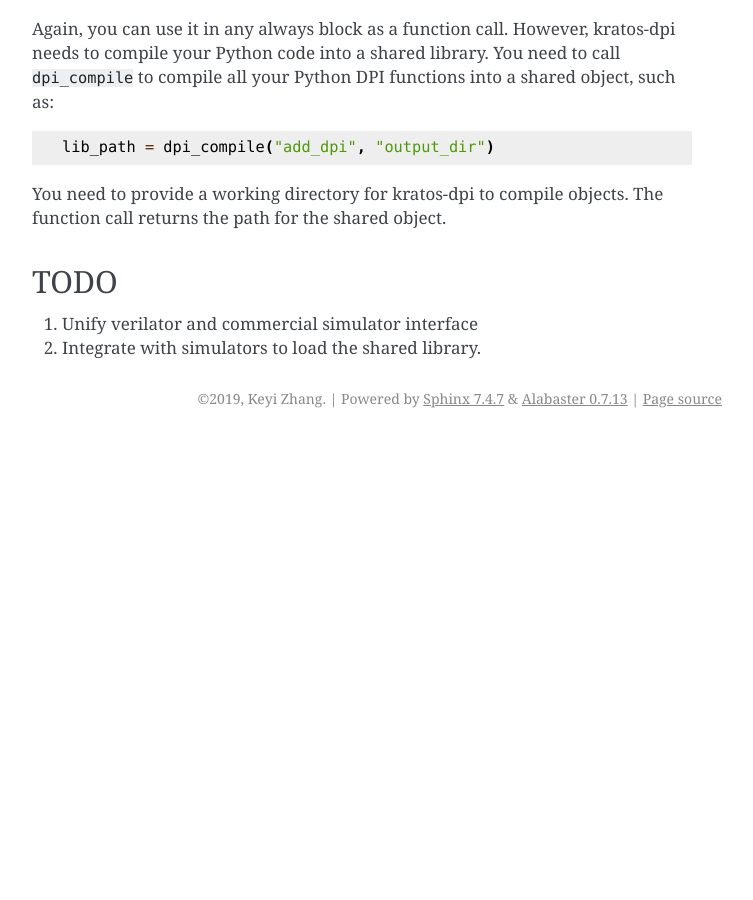
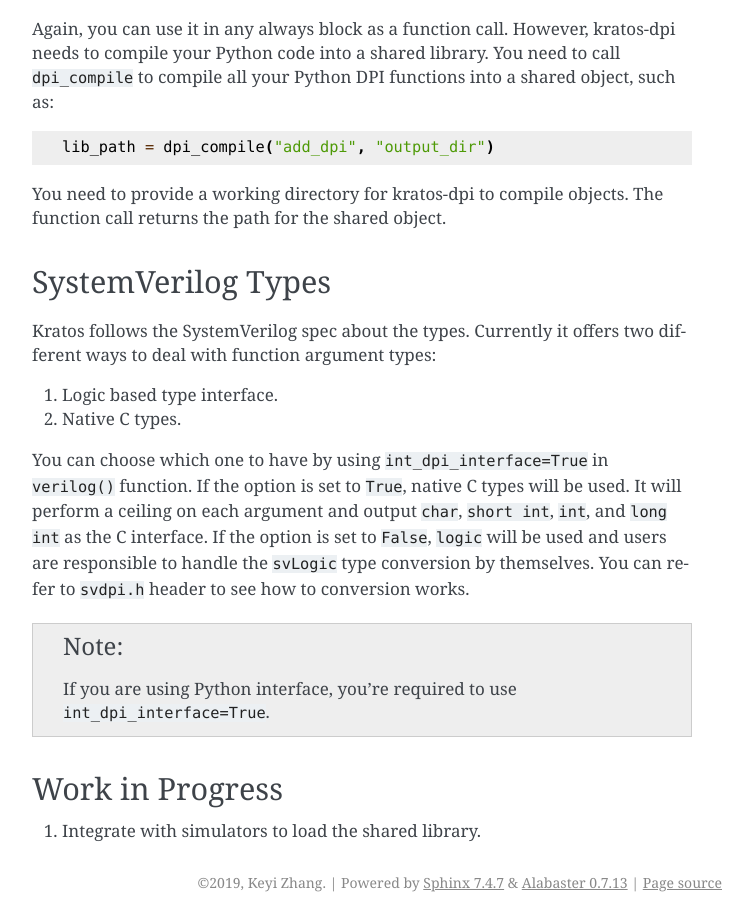
Before and after one commit to Kuree/kratos, a Sphinx documentation site: the page built from docs/advanced/dpi.rst, in a window 1280 px wide and 900 px high, scrolled down 1356 px. Shown: the whole window, without its empty margins (388-1141 px from the left). Built offline with Sphinx 7.4.7, drawn with Linux system fonts in a browser that asks for light colours; before the commit the page ends 1794 px from its top, so only the background shows below that; some of the changed text lies outside the part shown.

Commit message:
update the doc about dpi interface types

```diff
--- a/docs/advanced/dpi.rst
+++ b/docs/advanced/dpi.rst
@@ -80,8 +80,30 @@ You need to provide a working directory for kratos-dpi to compile objects.
 The function call returns the path for the shared object.
 
 
-TODO
-----
+SystemVerilog Types
+-------------------
 
-1. Unify verilator and commercial simulator interface
-2. Integrate with simulators to load the shared library.
+Kratos follows the SystemVerilog spec about the types. Currently it offers
+two different ways to deal with function argument types:
+
+1. Logic based type interface.
+2. Native C types.
+
+You can choose which one to have by using ``int_dpi_interface=True`` in
+``verilog()`` function. If the option is set to ``True``, native C types
+will be used. It will perform a ceiling on each argument and output
+``char``, ``short int``, ``int``, and ``long int`` as the C interface.
+If the option is set to ``False``, ``logic`` will be used and users are
+responsible to handle the ``svLogic`` type conversion by themselves.
+You can refer to ``svdpi.h`` header to see how to conversion works.
+
+.. note::
+
+    If you are using Python interface, you're required to use
+    ``int_dpi_interface=True``.
+
+
+Work in Progress
+----------------
+
+1. Integrate with simulators to load the shared library.
```
